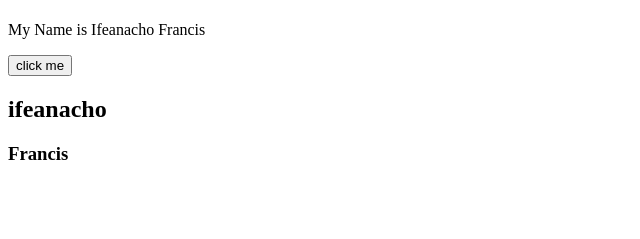
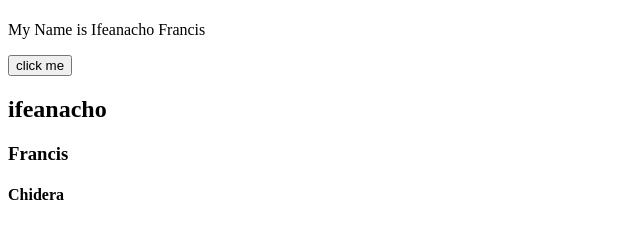
Before and after one commit to Ifeanacho1/Ifeanacho1, a website: page index.html in a window 1280 px wide. Shown: the part 59-298 px from the top of the page, without its empty margins (0-640 px from the left). Drawn offline with Linux system fonts and the light colour scheme.

Commit message:
added h4 tag to html

```diff
--- a/index.html
+++ b/index.html
@@ -11,5 +11,6 @@
     <button>click me</button>
     <h2>ifeanacho</h2>
     <h3>Francis</h3>
+    <h4>Chidera</h4>
   </body>
 </html>
```
